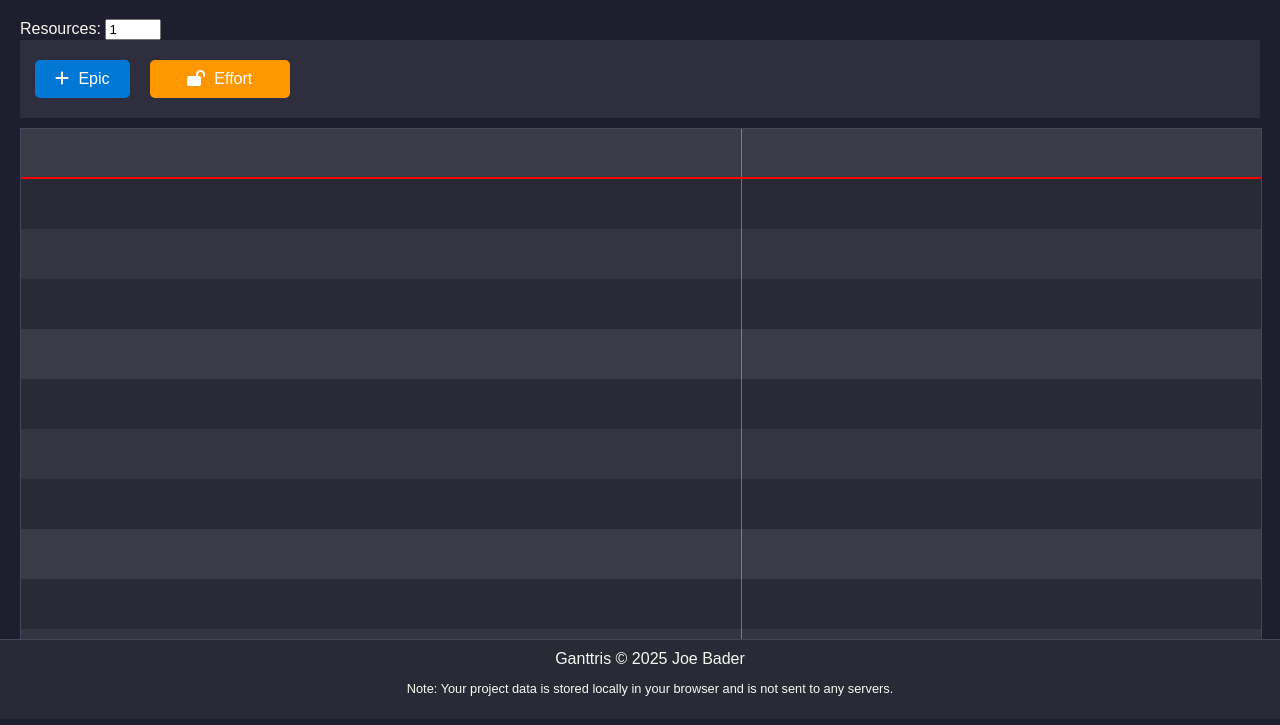
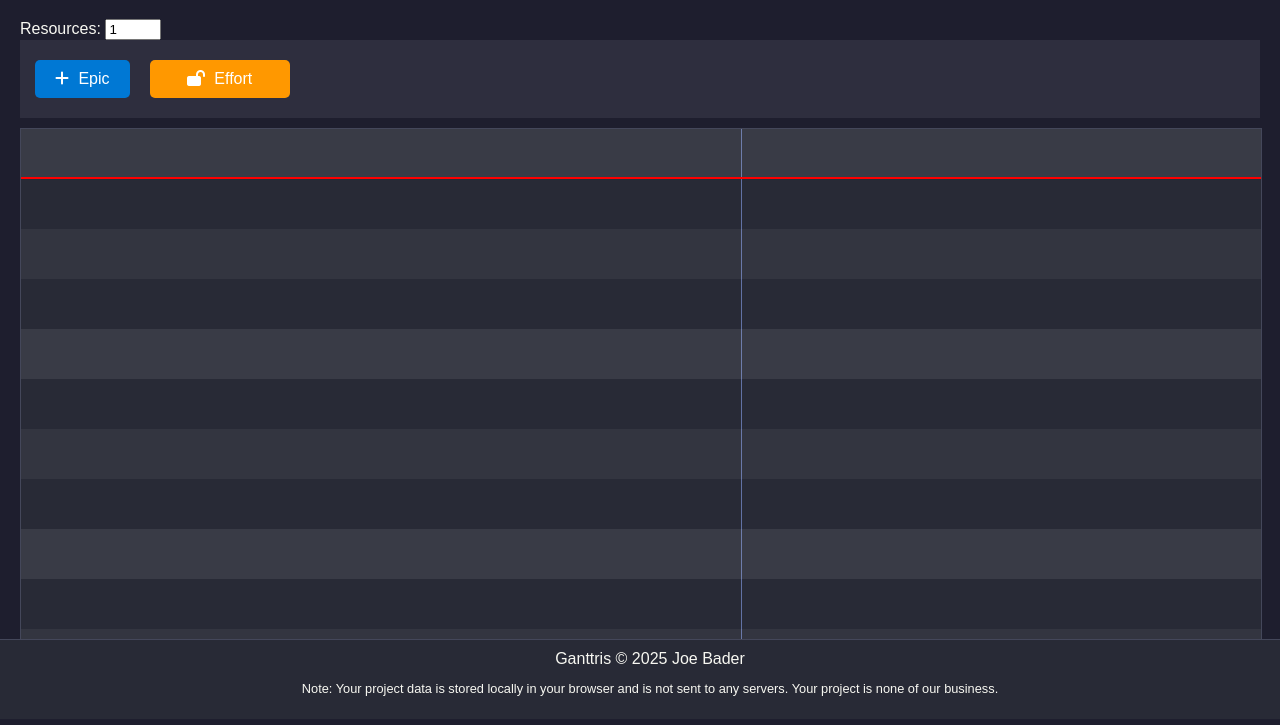
Before and after one commit to Ganttris/ganttris, a website: page src/index.html in a window 1280 px wide. Shown: the part 81-806 px from the top of the page. Drawn offline with Linux system fonts and the light colour scheme; files that its build step writes are made by us from their sources.

Commit message:
Update footer note to include 'Your project is none of our business' and mention that data is not stored on a server

```diff
--- a/src/index.html
+++ b/src/index.html
@@ -43,7 +43,7 @@
         document.write(`Ganttris &copy; ${new Date().getFullYear()} Joe Bader`);
     </script>
     <p style="font-size: 0.8em; color: #f8f8f2;">
-        Note: Your project data is stored locally in your browser and is not sent to any servers.
+        Note: Your project data is stored locally in your browser and is not sent to any servers. Your project is none of our business.
     </p>
 </footer>
 
```
